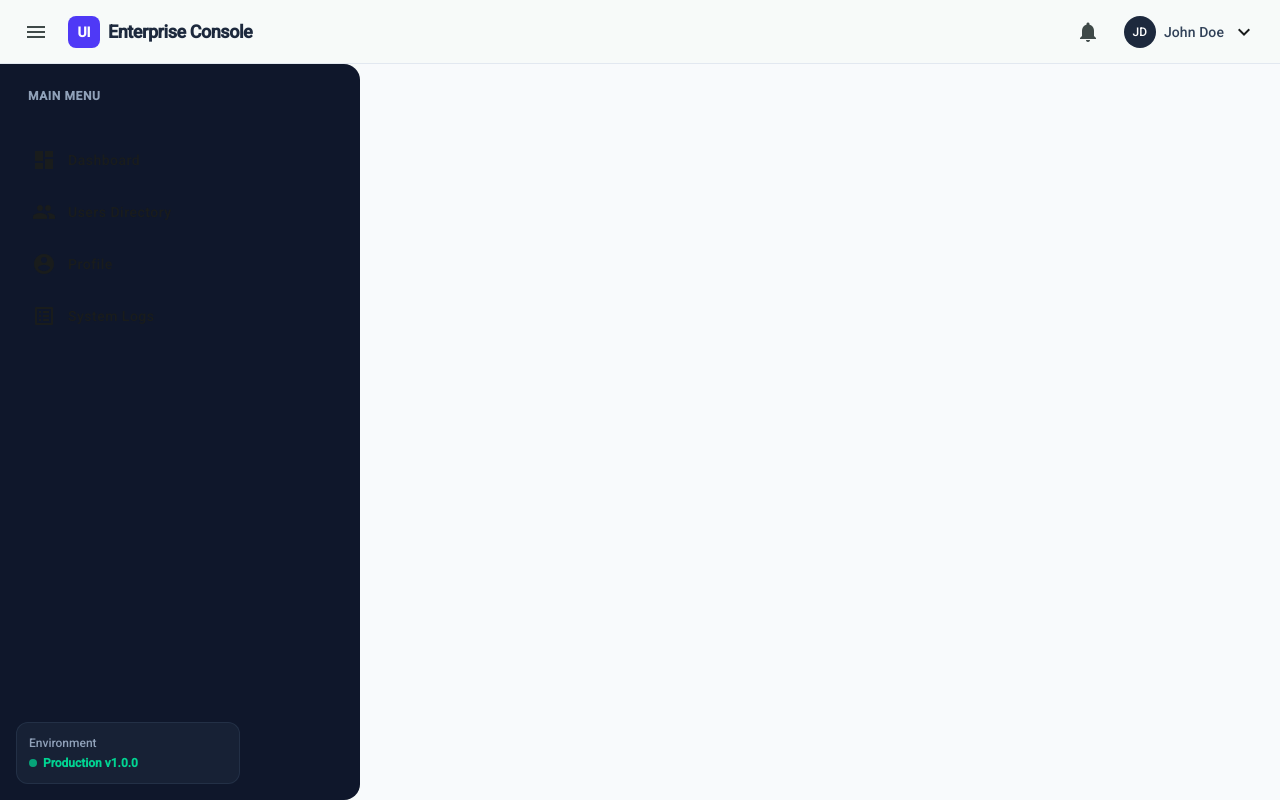
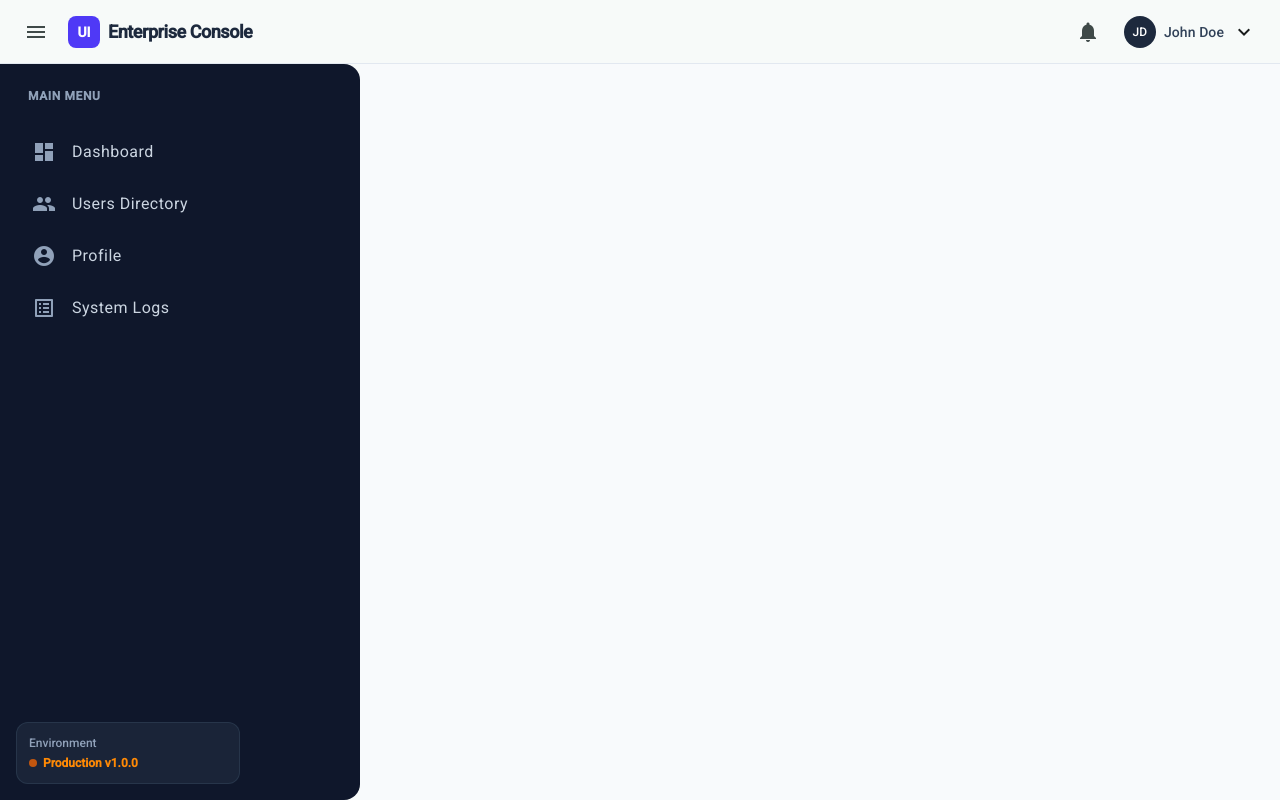
Before and after one commit to justAnotherDev2810/another-app-ui, an Angular app: page / in a window 1280 px wide. Built offline with nearby package versions, Linux system fonts and the light colour scheme.

Commit message:
sidebar: styling changes

```diff
--- a/src/app/layout/sidebar/sidebar.component.html
+++ b/src/app/layout/sidebar/sidebar.component.html
@@ -1,25 +1,24 @@
-<nav class="h-full bg-slate-900 text-slate-300 w-64 flex flex-col justify-between p-4">
-    <div class="space-y-6">
-        <div class="px-3 py-2 text-xs font-semibold text-slate-400 uppercase tracking-wider">
+<nav class="h-full bg-slate-900 text-slate-200 w-64 flex flex-col justify-between p-4">
+    <div class="space-y-4">
+        <div class="px-3 py-2 text-xs font-bold text-slate-400 uppercase tracking-wider">
             Main Menu
         </div>
+
         <mat-nav-list class="!pt-0 space-y-1">
             @for (item of navItems; track item.route) {
             <a mat-list-item [routerLink]="item.route" routerLinkActive="active-link"
-                class="rounded-lg hover:bg-slate-800 transition-colors my-1">
-                <div class="flex items-center gap-3">
-                    <mat-icon class="text-slate-400">{{ item.icon }}</mat-icon>
-                    <span class="text-sm font-medium">{{ item.label }}</span>
-                </div>
+                class="rounded-lg transition-colors my-1 hover:bg-slate-800">
+                <mat-icon matListItemIcon class="!text-slate-400">{{ item.icon }}</mat-icon>
+                <span matListItemTitle class="font-medium text-sm">{{ item.label }}</span>
             </a>
             }
         </mat-nav-list>
     </div>
 
-    <div class="p-3 bg-slate-800/60 rounded-xl border border-slate-700/50">
+    <div class="p-3 bg-slate-800/80 rounded-xl border border-slate-700/60">
         <div class="text-xs text-slate-400 font-medium">Environment</div>
-        <div class="text-xs text-emerald-400 font-semibold flex items-center gap-1.5 mt-1">
-            <span class="w-2 h-2 rounded-full bg-emerald-400 animate-pulse"></span> Production v1.0.0
+        <div class="text-xs text-orange-400 font-semibold flex items-center gap-1.5 mt-1">
+            <span class="w-2 h-2 rounded-full bg-orange-500 animate-pulse"></span> Production v1.0.0
         </div>
     </div>
 </nav>
--- a/src/app/layout/sidebar/sidebar.component.scss
+++ b/src/app/layout/sidebar/sidebar.component.scss
@@ -3,11 +3,24 @@
     height: 100%;
 }
 
+// Override Angular Material MDC list typography variables for dark backgrounds
+mat-nav-list span {
+    color: #cbd5e1 !important;
+}
+
+mat-nav-list span:hover {
+    color: #ffffff !important;
+}
+
+// Cyan-Orange Theme Active State
 .active-link {
-    background-color: rgba(79, 70, 229, 0.15) !important;
-    color: #818cf8 !important;
+    background-color: rgba(6, 182, 212, 0.15) !important;
+    /* Cyan tint */
+    --mdc-list-list-item-label-text-color: #22d3ee !important;
+    /* Cyan-400 */
 
     mat-icon {
-        color: #818cf8 !important;
+        color: #22d3ee !important;
+        /* Cyan-400 */
     }
 }
```
